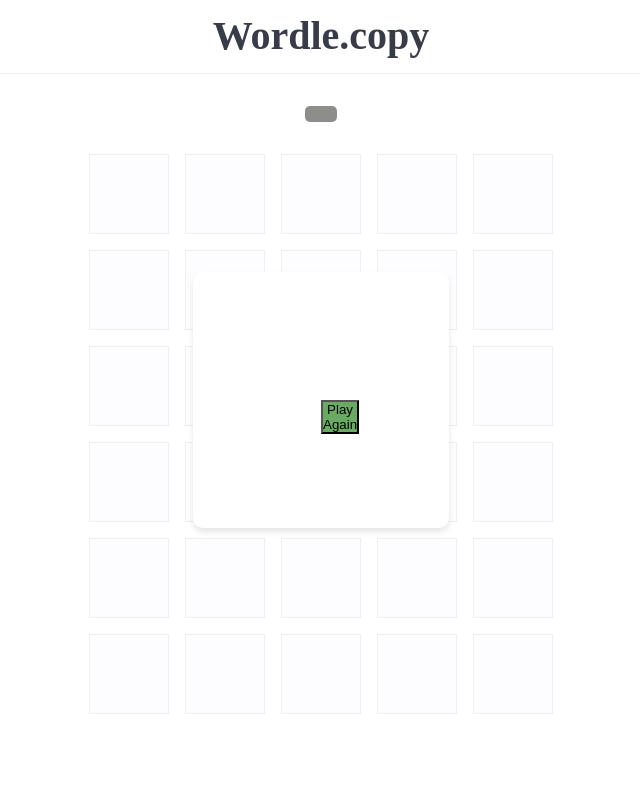
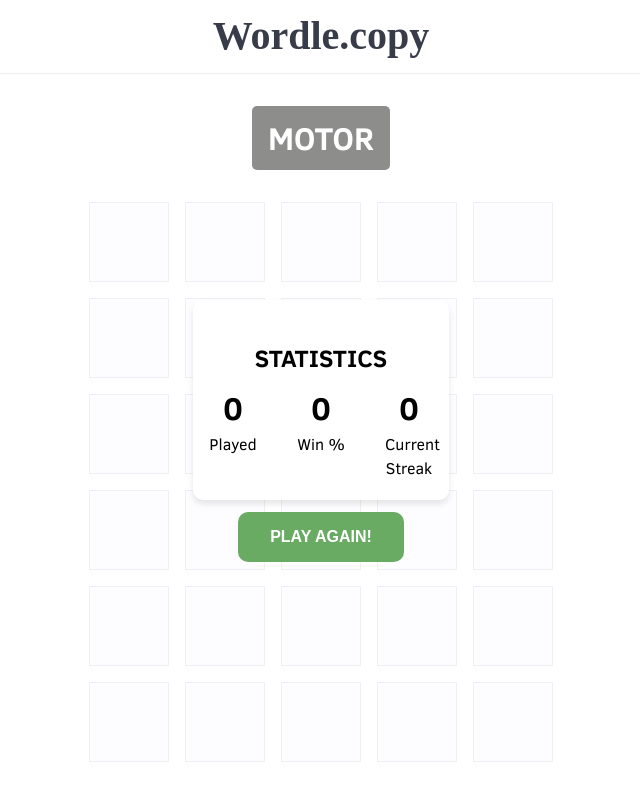
Before and after one commit to KenzieJunaidi/wordle-clone, a React (Vite) app: page / in a window 1280 px wide. Shown: the whole page, without its empty margins (319-959 px from the left). Built offline with nearby package versions, Linux system fonts and the light colour scheme; no server answers; a web font is replaced by a local one.

Commit message:
Fixed API Issue & Notifications UI Edit

```diff
--- a/src/App.css
+++ b/src/App.css
@@ -103,34 +103,7 @@
   background-color: var(--incorrect);
 }
 
-/* Notifications */
-.notification-wrapper {
-  position: absolute;
-  top: 0;
-  left: 0;
-
-  width: 100%;
-  height: 100vh;
-  background-color: rgb(255, 255, 255, 0.5);
-  z-index: 100;
-  display: flex;
-}
-
-.notification-wrapper.show {
-  display: flex;
-}
-
-.notification {
-  padding: 10%;
-  position: relative;
-  margin: auto;
-  width: 10%;
-  height: 10%;
-  background-color: rgb(255, 255, 255);
-  border-radius: 10px;
-  box-shadow: 0 4px 6px rgba(0, 0, 0, 0.1);
-}
-
+/* Message */
 .message-wrapper {
   display: flex;
   min-height: 1rem;
@@ -156,6 +129,76 @@
   font-size: 2rem;
 }
 
+/* Notifications */
+.notification-wrapper {
+  position: absolute;
+  top: 0;
+  left: 0;
+
+  width: 100%;
+  height: 100vh;
+  background-color: rgb(255, 255, 255, 0.5);
+  z-index: 100;
+  display: flex;
+}
+
+.notification-wrapper.show {
+  display: flex;
+}
+
+.notification {
+  position: relative;
+  display: flex;
+  flex-direction: column;
+  align-items: center;
+  margin: auto;
+  width: 20%;
+  height: 25%;
+  background-color: rgb(255, 255, 255);
+  border-radius: 10px;
+  box-shadow: 0 4px 6px rgba(0, 0, 0, 0.1);
+}
+
+.stats {
+  text-align: center;
+  margin-top: 2.5rem;
+}
+
+.stats h3 {
+  font-size: 1.5rem;
+}
+
+.stats-card-wrapper {
+  display: flex;
+  justify-content: space-between;
+  gap: 2.5rem;
+  margin-top: 0.5rem;
+}
+
+.stats-card {
+  width: 3rem;
+  text-align: center;
+}
+
+.stats-card h5 {
+  font-size: 2rem;
+}
+
+.stats-card p {
+  font-size: 1rem;
+}
+
 .restart-button {
+  justify-content: center;
+
   background-color: var(--restart-button);
+  padding: 1rem 2rem;
+  margin-top: 2rem;
+  border-radius: 10px;
+
+  color: white;
+  font-size: 1rem;
+  font-weight: 700;
+
+  border: none;
 }
--- a/src/App.jsx
+++ b/src/App.jsx
@@ -4,6 +4,7 @@
 import './App.css'
 import { Header } from './components/Header';
 import { Line } from './components/Line';
+import words from './assets/words/words.json';
 
 function App() {
   const [isLoaded, setIsLoaded] = useState(false);
@@ -15,23 +16,10 @@
 
   const WORD_LENGTH = 5;
 
-  // Fetch API
-  const fetchAPI = () => {
-    axios.get("https://random-words-api.kushcreates.com/api?language=en&category=wordle&length=5&type=uppercase")
-    .then((res) => {
-      const wordBank = res.data
-      let randomIndex = Math.floor(Math.random() * wordBank.length);
-      setAnswer(wordBank[randomIndex].word);
-    })
-    .catch((error) => {
-      console.error("Error: ", error);
-    })
-  };
-
   // Randomize Words
   const randomizeWord = () => {
-    const randomIndex = Math.floor(Math.random() * wordBank.length);
-    // setAnswer(res.data[randomIndex].word);
+    const randomIndex = Math.floor(Math.random() * words.length);
+    setAnswer(words[randomIndex]);
   };
 
   // Validate Answer
@@ -53,8 +41,8 @@
   };
 
   useEffect(() => {
-    fetchAPI();
     setIsLoaded(true);
+    randomizeWord();
   }, []);
 
   useEffect(() => {
@@ -108,7 +96,7 @@
       <Header />
       <motion.div className={`message-wrapper ${isFinish ? "show" : ""}`}>
         <motion.div className="message">
-          <p className="message-text">{gameStatus === 'Win' ? "You got it!" : answer}</p>
+          <p className="message-text">{gameStatus === 'Win' ? "Awesome!" : answer}</p>
         </motion.div>
       </motion.div>
       <motion.div className="board">
@@ -122,7 +110,24 @@
       </motion.div>
       <motion.div className="notification-wrapper">
         <motion.div className={`notification ${isFinish? "show" : ""}`}>
-          <button className="restart-button" onClick={handleRestart}>Play Again</button>
+          <motion.div className="stats">
+            <h3>STATISTICS</h3>
+            <motion.div className="stats-card-wrapper">
+              <motion.div className="stats-card">
+                <h5>0</h5>
+                <p>Played</p>
+              </motion.div>
+              <motion.div className="stats-card">
+                <h5>0</h5>
+                <p>Win %</p>
+              </motion.div>
+              <motion.div className="stats-card">
+                <h5>0</h5>
+                <p>Current Streak</p>
+              </motion.div>
+            </motion.div>
+          </motion.div>
+          <button className="restart-button" onClick={handleRestart}>PLAY AGAIN!</button>
         </motion.div>
       </motion.div>
     </motion.div>
--- /dev/null
+++ b/src/assets/words/words.json
@@ -0,0 +1,53 @@
+[
+  "ABOUT","ABOVE","ABUSE","ACTOR","ACUTE","ADMIT","ADOPT","ADULT","AFTER","AGAIN",
+  "AGENT","AGREE","AHEAD","ALARM","ALBUM","ALERT","ALIEN","ALIGN","ALIVE","ALLOW",
+  "ALONE","ALONG","ALTER","AMONG","ANGER","ANGLE","ANGRY","APART","APPLE","APPLY",
+  "ARENA","ARGUE","ARISE","ARRAY","ASIDE","ASSET","AUDIO","AUDIT","AVOID","AWARD",
+  "AWARE","BADLY","BAKER","BASIS","BEACH","BEGAN","BEGIN","BEGUN","BEING","BELOW",
+  "BENCH","BILLY","BIRTH","BLACK","BLAME","BLIND","BLOCK","BLOOD","BOARD","BOOST",
+  "BOOTH","BOUND","BRAIN","BRAND","BREAD","BREAK","BREED","BRIEF","BRING","BROAD",
+  "BROKE","BROWN","BUILD","BUILT","BUYER","CABLE","CALIF","CARRY","CATCH","CAUSE",
+  "CHAIN","CHAIR","CHART","CHASE","CHEAP","CHECK","CHEST","CHIEF","CHILD","CHINA",
+  "CHOSE","CHURCH","CIRCLE","CLAIM","CLASS","CLEAN","CLEAR","CLICK","CLOCK","CLOSE",
+  "COACH","COAST","COULD","COUNT","COURT","COVER","CRAFT","CRASH","CRAZY","CREAM",
+  "CRIME","CROSS","CROWD","CROWN","CURVE","CYCLE","DAILY","DANCE","DATED","DEALT",
+  "DEATH","DEBUT","DELAY","DEPTH","DOUBT","DOZEN","DRAFT","DRAMA","DRAWN","DREAM",
+  "DRESS","DRILL","DRINK","DRIVE","DROVE","DYING","EARLY","EARTH","EIGHT","ELITE",
+  "EMPTY","ENEMY","ENJOY","ENTER","ENTRY","EQUAL","ERROR","EVENT","EVERY","EXACT",
+  "EXIST","EXTRA","FAITH","FALSE","FAULT","FEAST","FENCE","FEWAL","FIELD","FIFTH",
+  "FIFTY","FIGHT","FINAL","FIRST","FIXED","FLASH","FLEET","FLOOR","FLUID","FOCUS",
+  "FORCE","FORTH","FORTY","FORUM","FOUND","FRAME","FRANK","FRAUD","FRESH","FRONT",
+  "FRUIT","FULLY","FUNNY","GIANT","GIVEN","GLASS","GLOBE","GOING","GRACE","GRADE",
+  "GRAND","GRANT","GRASS","GREAT","GREEN","GROSS","GROUP","GROWN","GUARD","GUESS",
+  "GUEST","GUIDE","HAPPY","HARRY","HEART","HEAVY","HENCE","HENRY","HORSE","HOTEL",
+  "HOUSE","HUMAN","IDEAL","IMAGE","INDEX","INNER","INPUT","ISSUE","JAPAN","JIMMY",
+  "JOINT","JONES","JUDGE","KNOWN","LABEL","LARGE","LASER","LATER","LAUGH","LAYER",
+  "LEARN","LEAST","LEAVE","LEGAL","LEVEL","LEWIS","LIGHT","LIMIT","LOCAL","LOGIC",
+  "LOOSE","LOVED","LOWER","LUCKY","LUNCH","MAGIC","MAJOR","MAKER","MARCH","MARIO",
+  "MATCH","MAYBE","MAYOR","MEANT","MEDIA","METAL","MIGHT","MINOR","MINUS","MIXED",
+  "MODEL","MONEY","MONTH","MORAL","MOTOR","MOUNT","MOUSE","MOUTH","MOVIE","MUSIC",
+  "NAKED","NARROW","NEEDS","NEVER","NEWLY","NIGHT","NOISE","NORTH","NOTED","NOVEL",
+  "NURSE","OCCUR","OCEAN","OFFER","OFTEN","ORDER","OTHER","OUGHT","OWNER","PAINT",
+  "PANEL","PAPER","PARTY","PEACE","PHASE","PHONE","PHOTO","PIECE","PILOT","PITCH",
+  "PLACE","PLAIN","PLANE","PLANT","PLATE","POINT","POUND","POWER","PRESS","PRICE",
+  "PRIDE","PRIME","PRINT","PRIOR","PRIZE","PROOF","PROUD","PROVE","QUEEN","QUICK",
+  "QUIET","QUITE","RADIO","RAISE","RANGE","RAPID","RARELY","RATIO","REACH","READY",
+  "REFER","RIGHT","RIVAL","RIVER","ROBIN","ROUGH","ROUND","ROUTE","ROYAL","RURAL",
+  "SADLY","SAFER","SAINT","SALAD","SALES","SCALE","SCENE","SCOPE","SCORE","SCOTT",
+  "SEASON","SECOND","SECRET","SEIZE","SENSE","SERVE","SEVEN","SHALL","SHAPE","SHARE",
+  "SHARP","SHEET","SHELF","SHELL","SHIFT","SHINE","SHIRT","SHOCK","SHOOT","SHORE",
+  "SHORT","SHOWN","SIGHT","SINCE","SKILL","SLEEP","SLICE","SLIDE","SMALL","SMART",
+  "SMILE","SMITH","SMOKE","SOLID","SOLVE","SORRY","SOUND","SOUTH","SPACE","SPARE",
+  "SPEAK","SPEED","SPEND","SPENT","SPLIT","SPORT","STAFF","STAGE","STAKE","STAND",
+  "START","STATE","STEEL","STICK","STILL","STOCK","STONE","STORE","STORM","STORY",
+  "STRIP","STUCK","STUDY","STUFF","STYLE","SUGAR","SUITE","SUPER","SWEET","TABLE",
+  "TAKEN","TASTE","TAXES","TEACH","TEAMS","TEARS","TEETH","TENSE","TEXAS","THANK",
+  "THEIR","THEME","THERE","THESE","THICK","THING","THINK","THIRD","THOSE","THREE",
+  "THREW","THROW","TIGHT","TIMES","TIRED","TITLE","TODAY","TOPIC","TOTAL","TOUCH",
+  "TOUGH","TOWER","TRACE","TRACK","TRADE","TRAIN","TREAT","TREND","TRIAL","TRIED",
+  "TRIES","TRUCK","TRULY","TRUST","TRUTH","TWICE","UNDER","UNION","UNITY","UNTIL",
+  "UPPER","UPSET","URBAN","USAGE","USUAL","VALID","VALUE","VIDEO","VIRUS","VISIT",
+  "VITAL","VOICE","VOTED","VOTER","WAGES","WASTE","WATCH","WATER","WHEEL","WHERE",
+  "WHILE","WHITE","WHOLE","WHOSE","WOMAN","WOMEN","WORLD","WORRY","WORSE","WORST",
+  "WORTH","WOULD","WOUND","WRITE","WRONG","WROTE","YOUTH"
+]
```
